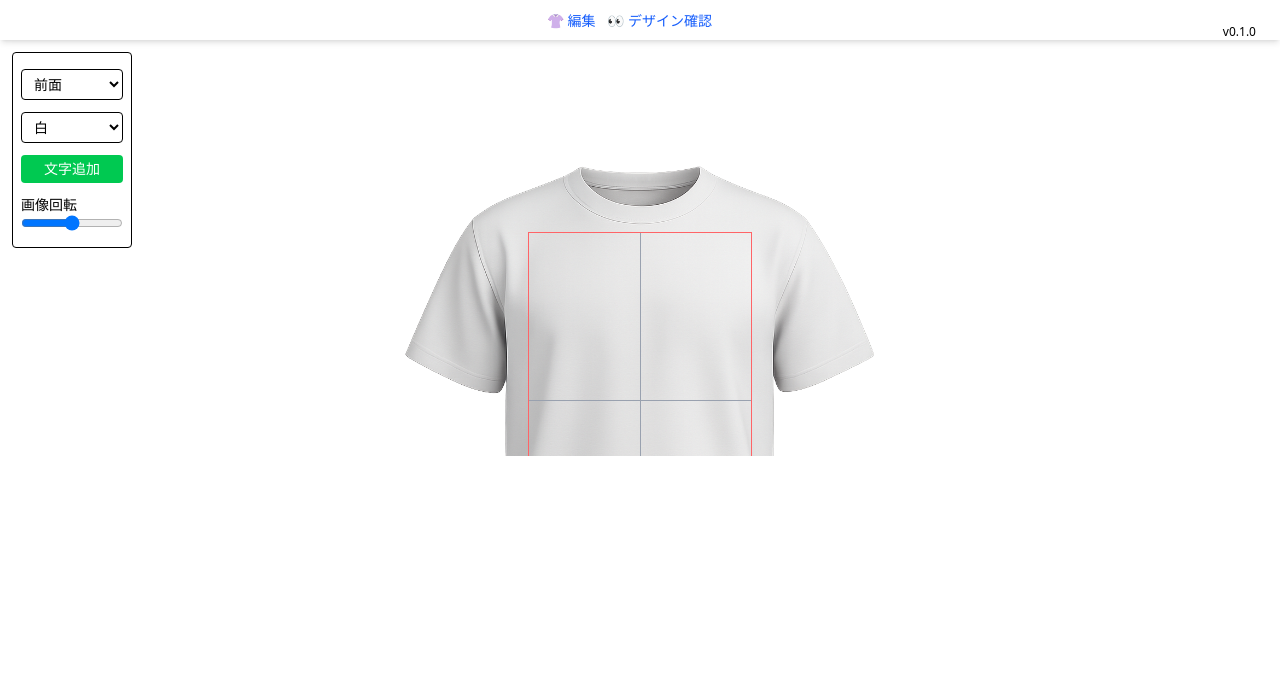
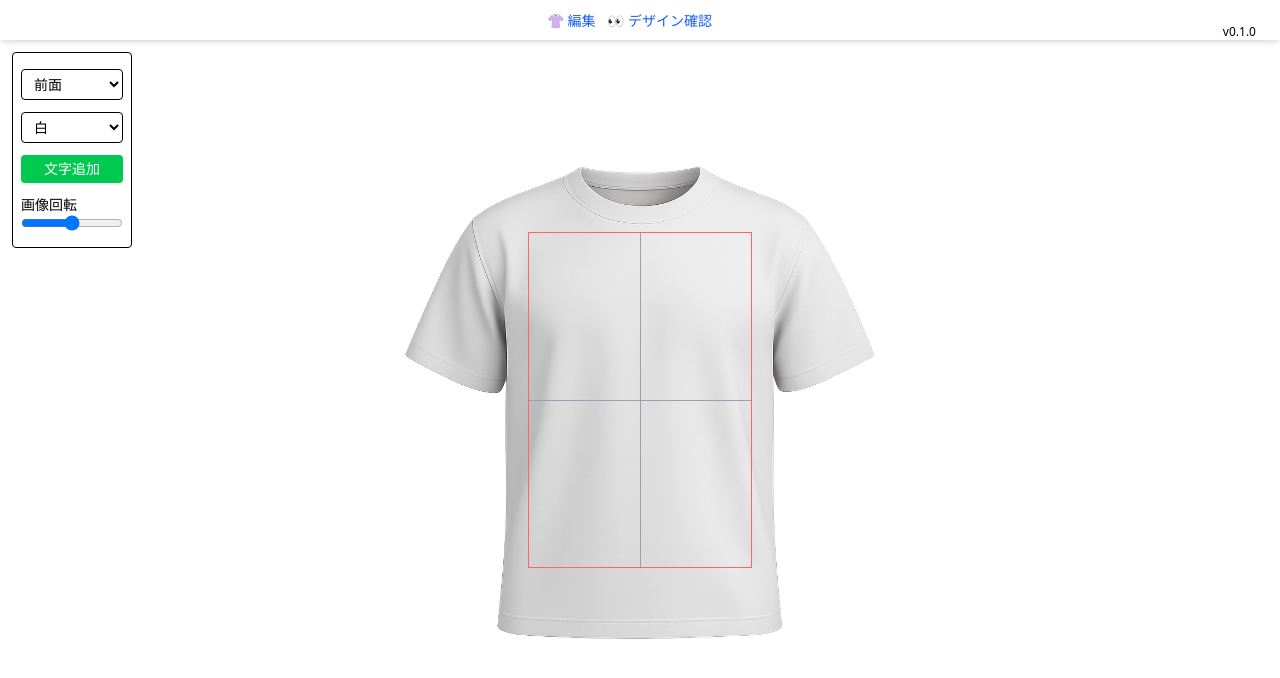
Before and after one commit to turkenoki/Civoppi-Portal, a Next.js app: page / in a window 1280 px wide. Shown: the top 678 px of the page. Built offline with nearby package versions, Linux system fonts and the light colour scheme.

Commit message:
これで大丈夫２

```diff
--- a/app/globals.css
+++ b/app/globals.css
@@ -23,7 +23,7 @@
 body, html {
   margin: 0;
   padding: 0;
-  height: 455.5px;
-  width: 960px;
+  height: 100%;
+  width: 100%;
   overflow: hidden;
 }
```
